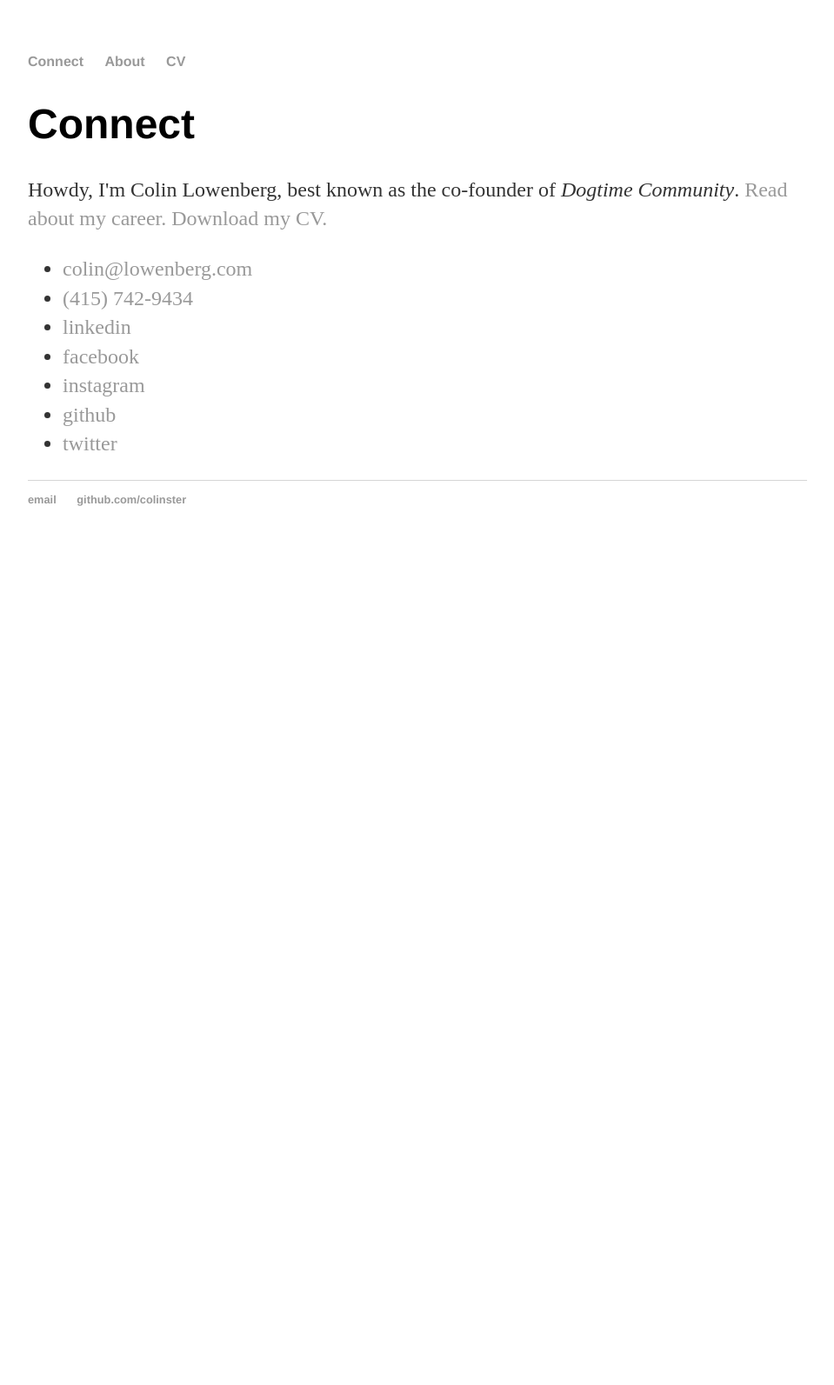
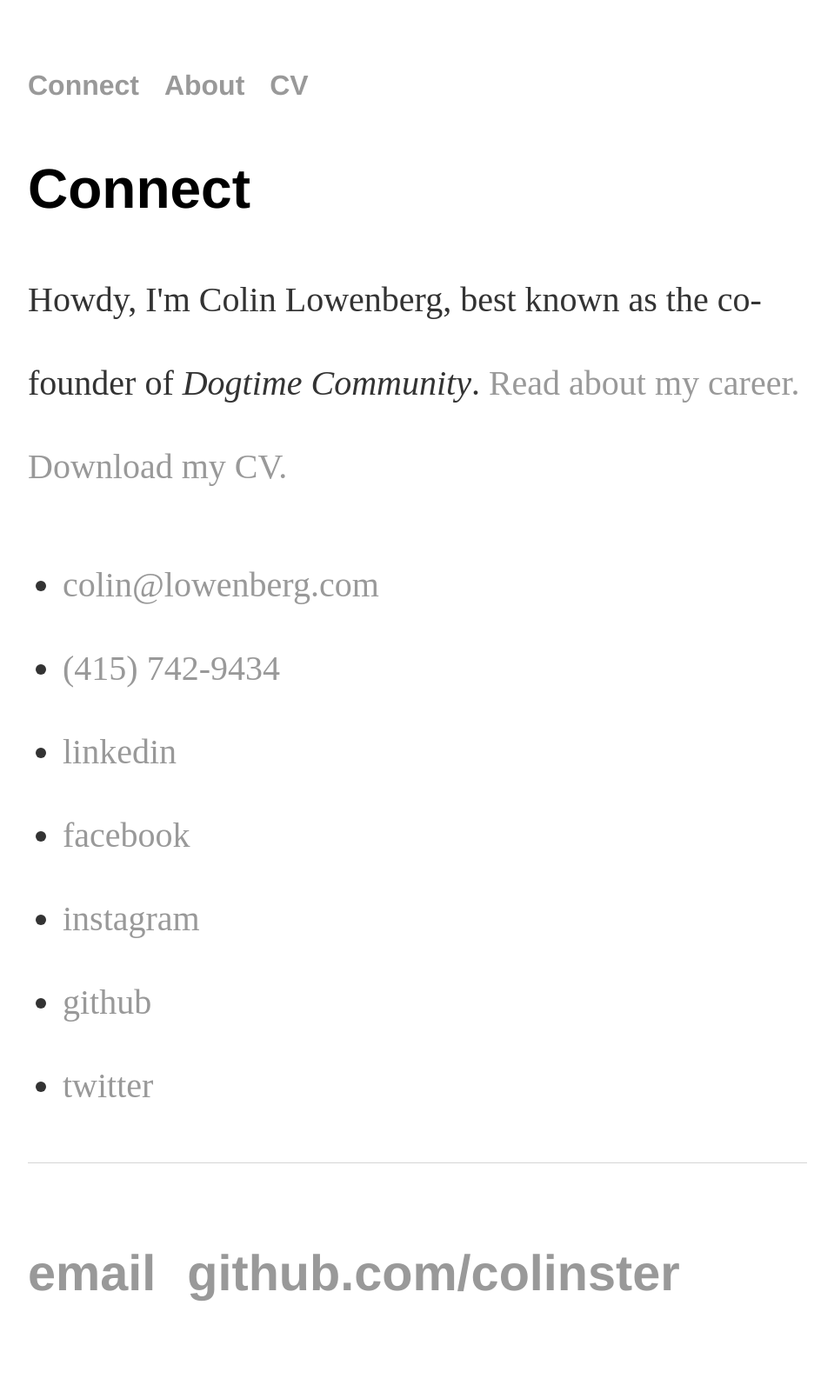
Before and after one commit to colinlowenberg/colinster.github.io, a Jekyll site: the page built from index.html, in a window 1280 px wide. Shown: the whole page at 87% size, without its empty margins (160-1119 px from the left). Built offline with Jekyll 4.4.1, drawn with Linux system fonts in a browser that asks for light colours; before the commit the page ends 900 px from its top, so only the background shows below that.

Commit message:
Increase font size

```diff
--- a/css/main.css
+++ b/css/main.css
@@ -3,27 +3,27 @@ body { margin: 60px auto; width: 70%; }
 a { text-decoration: none; color: #999; }
 a:hover { text-decoration: underline; }
 
-p, ul { font-size: 1.5em; line-height: 1.4em; color: #333; }
+p, ul { font-size: 2.5em; line-height: 2.4em; color: #333; }
 
 h1, h2, h3, h4 { font-family: 'Helvetica', 'Arial', 'Sans-Serif'; }
-h1 { font-size: 3em;  }
-h2 { font-size: 2.7em; }
-h3 { font-size: 2.3em; }
-h4 { font-size: 1.9em; }
+h1 { font-size: 4em;  }
+h2 { font-size: 3.7em; }
+h3 { font-size: 3.3em; }
+h4 { font-size: 2.9em; }
 
-nav ul, footer ul { font-size: 1em; font-family: 'Helvetica', 'Arial', 'Sans-Serif'; padding: 0px; list-style: none; font-weight: bold; }
+nav ul, footer ul { font-size: 2em; font-family: 'Helvetica', 'Arial', 'Sans-Serif'; padding: 0px; list-style: none; font-weight: bold; }
 nav ul li, footer ul li { display: inline; margin-right: 20px; }
 
-footer { border-top: 1px solid #d5d5d5; font-size: .8em; }
+footer { border-top: 1px solid #d5d5d5; font-size: 1.8em; }
 
 /* Blog */
-ul.posts { margin: 20px auto 40px; font-size: 1.5em; }
+ul.posts { margin: 20px auto 40px; font-size: 2.5em; }
 ul.posts li { list-style: none; }
 
 /* CV */
 .cv { margin: 0px 0px 60px; }
-.cv h1 { font-size: 3em; }
-.cv h2 { font-size: 2em; }
+.cv h1 { font-size: 4em; }
+.cv h2 { font-size: 3em; }
 .cv address, .cv .download { font-family: 'Helvetica', 'Arial', 'Sans-Serif'; }
-.cv address, .cv p { font-size: 1.2em; }
-.cv .download { float: right; font-size: .8em; text-transform: uppercase; }
+.cv address, .cv p { font-size: 2.2em; }
+.cv .download { float: right; font-size: 1.8em; text-transform: uppercase; }
```
Also changed, not shown: 1 other file.
